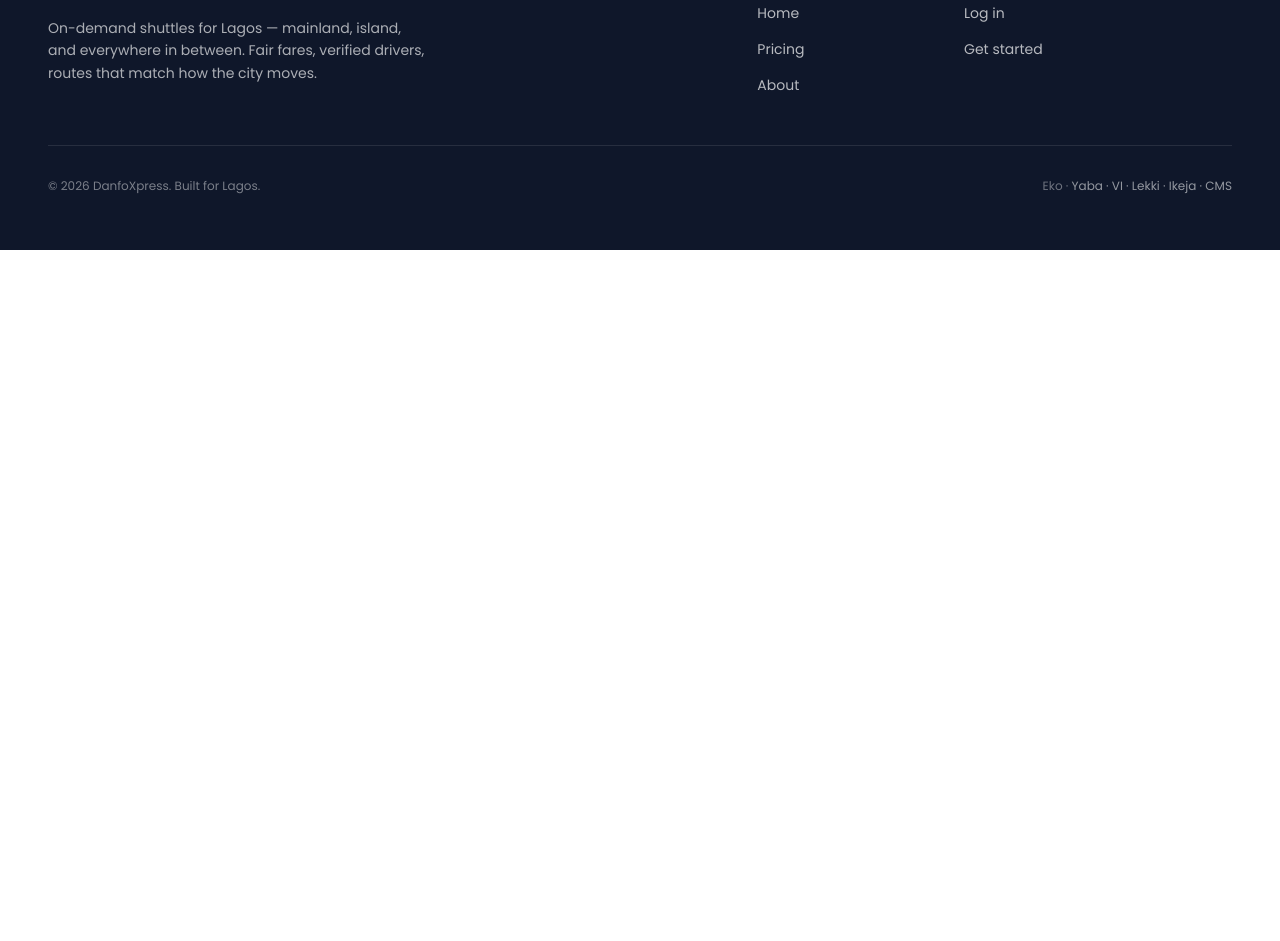
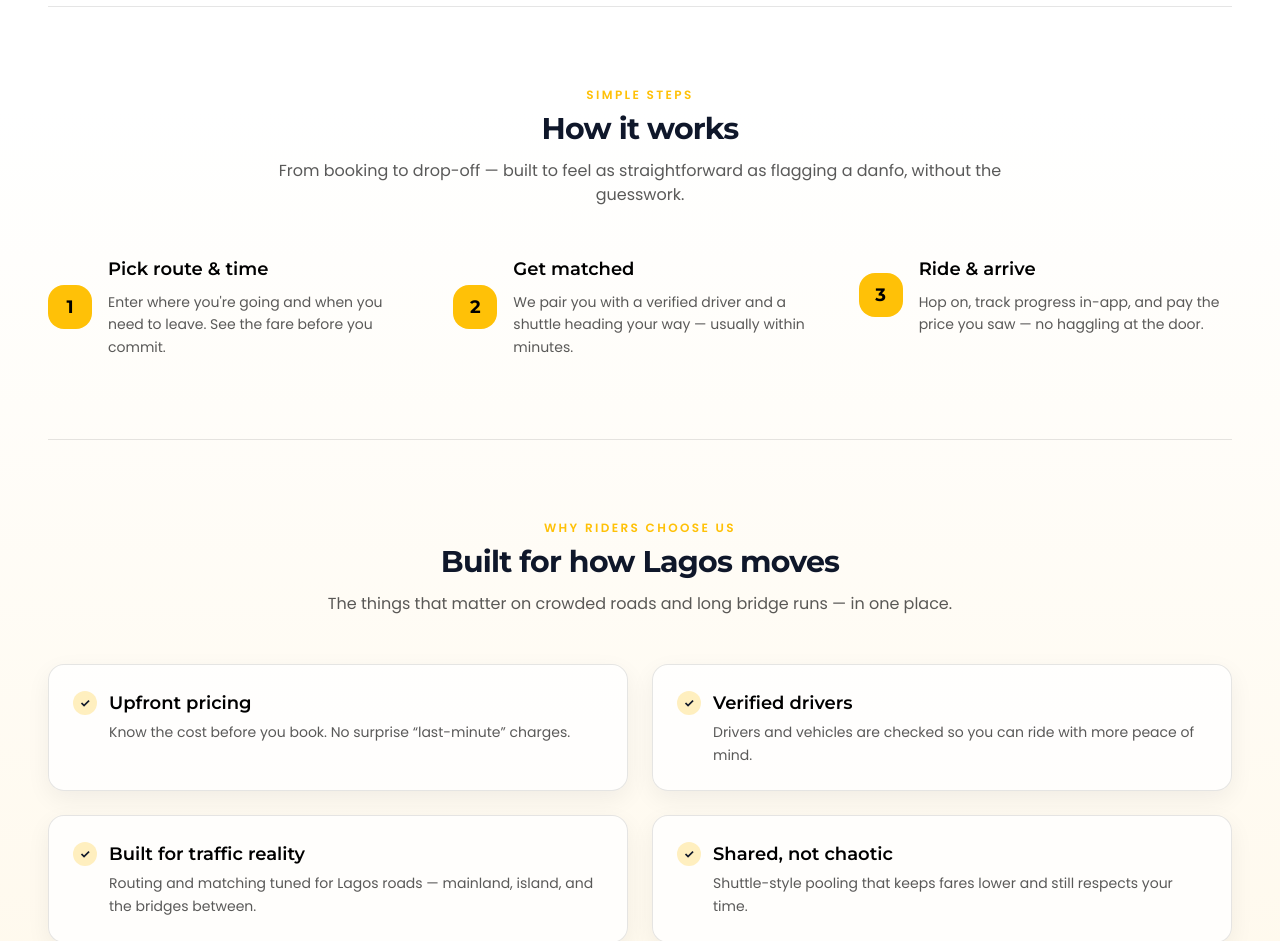
Before and after one commit to nelllyx/DanfoXpress, a React (Vite) app: page / in a window 1280 px wide. Shown: the part 1212-2153 px from the top of the page. Before the commit the page ends 1462 px from the top, so only its background shows below. Built offline with nearby package versions, Linux system fonts and the light colour scheme.

Commit message:
responsive design

```diff
--- a/src/components/NavBar.jsx
+++ b/src/components/NavBar.jsx
@@ -2,13 +2,12 @@ import { useState } from 'react'
 import { usePathname } from '../router/usePathname.js'
 import Link from '../router/Link.jsx'
 
-function NavItem({ to, label, activePath, onNavigate }) {
+function NavItem({ to, label, activePath }) {
   const isActive = activePath === to
 
   return (
     <Link
       to={to}
-      onClick={onNavigate}
       className={[
         'rounded-xl px-3 py-2 text-sm font-medium transition-colors',
         isActive
@@ -27,10 +26,10 @@ export default function NavBar() {
 
   return (
     <header className="sticky top-0 z-10 border-b border-black/10 bg-white/70 backdrop-blur">
-      <div className="layout-shell flex items-center justify-between gap-4 py-3">
+      <div className="w-full flex items-center justify-between px-4 sm:px-8 py-3">
         <Link
           to="/"
-          className="flex min-w-0 shrink-0 items-center gap-2"
+          className="flex items-center gap-2 ml-2 sm:ml-4 mr-4 sm:mr-12"
           style={{ textDecoration: 'none' }}
         >
           <span
@@ -41,7 +40,7 @@ export default function NavBar() {
           </span>
         </Link>
         {/* Desktop nav */}
-        <nav className="hidden md:flex shrink-0 items-center gap-4 lg:gap-8">
+        <nav className="hidden md:flex items-center gap-4 lg:gap-8 mr-2">
           <NavItem to="/" label="Home" activePath={pathname} />
           <NavItem to="/about" label="About" activePath={pathname} />
           <NavItem to="/pricing" label="Pricing" activePath={pathname} />
@@ -71,26 +70,10 @@ export default function NavBar() {
       </div>
       {/* Mobile menu */}
       {menuOpen && (
-        <div className="md:hidden border-t border-black/10 bg-white/95 shadow-lg backdrop-blur">
-          <div className="layout-shell flex flex-col gap-2 py-4">
-            <NavItem
-              to="/"
-              label="Home"
-              activePath={pathname}
-              onNavigate={() => setMenuOpen(false)}
-            />
-            <NavItem
-              to="/about"
-              label="About"
-              activePath={pathname}
-              onNavigate={() => setMenuOpen(false)}
-            />
-            <NavItem
-              to="/pricing"
-              label="Pricing"
-              activePath={pathname}
-              onNavigate={() => setMenuOpen(false)}
-            />
+        <div className="md:hidden bg-white/95 backdrop-blur border-t border-black/10 px-4 py-4 flex flex-col gap-2 shadow-lg">
+          <NavItem to="/" label="Home" activePath={pathname} />
+          <NavItem to="/about" label="About" activePath={pathname} />
+          <NavItem to="/pricing" label="Pricing" activePath={pathname} />
           <Link
             to="/signup"
             className="rounded-xl bg-[#FFC107] px-5 py-3 text-base font-semibold text-black shadow transition-colors hover:bg-yellow-400"
@@ -106,7 +89,6 @@ export default function NavBar() {
             Log in
           </Link>
         </div>
-        </div>
       )}
     </header>
   )
--- a/src/pages/Landing.jsx
+++ b/src/pages/Landing.jsx
@@ -14,12 +14,45 @@ function Stat({ label, value }) {
 
 const hoods = ['Yaba', 'VI', 'Lekki', 'Ikeja', 'CMS']
 
+const steps = [
+  {
+    title: 'Pick route & time',
+    body: "Enter where you're going and when you need to leave. See the fare before you commit.",
+  },
+  {
+    title: 'Get matched',
+    body: 'We pair you with a verified driver and a shuttle heading your way — usually within minutes.',
+  },
+  {
+    title: 'Ride & arrive',
+    body: 'Hop on, track progress in-app, and pay the price you saw — no haggling at the door.',
+  },
+]
+
+const benefits = [
+  {
+    title: 'Upfront pricing',
+    body: 'Know the cost before you book. No surprise “last-minute” charges.',
+  },
+  {
+    title: 'Verified drivers',
+    body: 'Drivers and vehicles are checked so you can ride with more peace of mind.',
+  },
+  {
+    title: 'Built for traffic reality',
+    body: 'Routing and matching tuned for Lagos roads — mainland, island, and the bridges between.',
+  },
+  {
+    title: 'Shared, not chaotic',
+    body: 'Shuttle-style pooling that keeps fares lower and still respects your time.',
+  },
+]
+
 export default function Landing() {
   return (
-    <div className="flex w-full flex-col gap-8 pt-0">
+    <div className="flex w-full flex-col gap-16 pt-0 sm:gap-20">
       <section>
         <div>
-          {/* Width comes from App layout-shell — no extra horizontal padding here */}
           <div className="pb-8 pt-8 text-center sm:pb-12 sm:pt-14">
             <p className="text-[10px] font-semibold uppercase tracking-[0.28em] text-black/45 sm:text-xs">
               Eko · On-demand shuttles
@@ -59,7 +92,7 @@ export default function Landing() {
               </Link>
             </div>
 
-            <p className="mt-7 text-xs text-black/45 sm:text-sm">{hoods.join(' · ')}</p>
+            <p className="mt-7 text-center text-xs text-black/45 sm:text-sm">{hoods.join(' · ')}</p>
           </div>
 
           <div className="relative mt-2 w-full">
@@ -68,7 +101,7 @@ export default function Landing() {
         </div>
       </section>
 
-      <section className="grid grid-cols-1 gap-4 sm:grid-cols-3">
+      <section className="grid gap-4 sm:grid-cols-3">
         <h2 className="col-span-1 mb-2 text-center font-heading text-xl font-bold tracking-tight text-black sm:col-span-3 sm:text-2xl">
           Move smart across Lagos
         </h2>
@@ -76,6 +109,93 @@ export default function Landing() {
         <Stat label="Affordable fares" value="Upfront" />
         <Stat label="Safe rides" value="Verified drivers" />
       </section>
+
+      <section
+        className="border-t border-black/10 pt-16 sm:pt-20"
+        aria-labelledby="how-it-works-heading"
+      >
+        <div className="mx-auto max-w-3xl text-center">
+          <p className="text-xs font-semibold uppercase tracking-[0.2em] text-primary-yellow">
+            Simple steps
+          </p>
+          <h2
+            id="how-it-works-heading"
+            className="mt-2 font-heading text-2xl font-bold tracking-tight text-eko-navy sm:text-3xl"
+          >
+            How it works
+          </h2>
+          <p className="mt-3 text-base text-black/65">
+            From booking to drop-off — built to feel as straightforward as flagging a danfo, without the guesswork.
+          </p>
+        </div>
+
+        <ol className="mt-12 grid gap-10 sm:grid-cols-3 sm:gap-8">
+          {steps.map((step, i) => (
+            <li key={step.title} className="flex flex-col items-center text-center sm:items-stretch sm:text-left">
+              <div className="flex flex-col items-center sm:flex-row sm:gap-4">
+                <span
+                  className="flex h-11 w-11 shrink-0 items-center justify-center rounded-2xl bg-primary-yellow font-heading text-lg font-bold text-black"
+                  aria-hidden
+                >
+                  {i + 1}
+                </span>
+                <div className="mt-4 sm:mt-0">
+                  <h3 className="font-heading text-lg font-semibold text-black">{step.title}</h3>
+                  <p className="mt-2 text-sm leading-relaxed text-black/65">{step.body}</p>
+                </div>
+              </div>
+            </li>
+          ))}
+        </ol>
+      </section>
+
+      <section
+        className="border-t border-black/10 pb-4 pt-16 sm:pt-20"
+        aria-labelledby="why-heading"
+      >
+        <div className="mx-auto max-w-3xl text-center">
+          <p className="text-xs font-semibold uppercase tracking-[0.2em] text-primary-yellow">
+            Why riders choose us
+          </p>
+          <h2 id="why-heading" className="mt-2 font-heading text-2xl font-bold tracking-tight text-eko-navy sm:text-3xl">
+            Built for how Lagos moves
+          </h2>
+          <p className="mt-3 text-base text-black/65">
+            The things that matter on crowded roads and long bridge runs — in one place.
+          </p>
+        </div>
+
+        <ul className="mt-12 grid gap-6 sm:grid-cols-2">
+          {benefits.map((item) => (
+            <li
+              key={item.title}
+              className="rounded-2xl border border-black/10 bg-white/80 p-6 shadow-[0_8px_24px_rgba(15,23,42,0.06)]"
+            >
+              <div className="flex gap-3">
+                <span
+                  className="mt-0.5 flex h-6 w-6 shrink-0 items-center justify-center rounded-full bg-primary-yellow/25 text-xs font-bold text-eko-navy"
+                  aria-hidden
+                >
+                  ✓
+                </span>
+                <div>
+                  <h3 className="font-heading text-lg font-semibold text-black">{item.title}</h3>
+                  <p className="mt-1 text-sm leading-relaxed text-black/65">{item.body}</p>
+                </div>
+              </div>
+            </li>
+          ))}
+        </ul>
+
+        <div className="mt-12 flex justify-center">
+          <Link
+            to="/signup"
+            className="inline-flex min-h-12 items-center justify-center rounded-2xl bg-black px-10 text-base font-semibold text-white shadow-lg shadow-black/15 transition hover:bg-black/90"
+          >
+            Get started
+          </Link>
+        </div>
+      </section>
     </div>
   )
 }
--- /dev/null
+++ b/src/pages/RouteFinder.jsx
@@ -0,0 +1,45 @@
+import { useState } from 'react'
+
+export default function RouteFinder() {
+  const [from, setFrom] = useState('')
+  const [to, setTo] = useState('')
+  const [result, setResult] = useState(null)
+
+  function handleSubmit(e) {
+    e.preventDefault()
+    // Mock result for now
+    setResult({
+      route: `${from} → ${to}`,
+      time: '25 mins',
+      fare: '₦800',
+      note: 'This is a sample route. Real integration coming soon!'
+    })
+  }
+
+  return (
+    <div className="min-h-screen flex flex-col items-center justify-center bg-[#FFFBEA] px-4 py-8">
+      <div className="w-full max-w-md space-y-8 rounded-2xl border border-black/10 bg-white p-8 shadow-lg">
+        <h1 className="font-heading text-2xl font-bold text-black text-center mb-4">Route Finder</h1>
+        <form onSubmit={handleSubmit} className="space-y-4">
+          <div>
+            <label className="block mb-1 text-sm font-medium text-black/80">From</label>
+            <input value={from} onChange={e => setFrom(e.target.value)} className="w-full rounded-xl border border-black/10 bg-white px-4 py-3 text-black shadow-sm outline-none transition-shadow focus:border-accent-red focus:ring-2 focus:ring-accent-red/30" placeholder="Start location" required />
+          </div>
+          <div>
+            <label className="block mb-1 text-sm font-medium text-black/80">To</label>
+            <input value={to} onChange={e => setTo(e.target.value)} className="w-full rounded-xl border border-black/10 bg-white px-4 py-3 text-black shadow-sm outline-none transition-shadow focus:border-accent-red focus:ring-2 focus:ring-accent-red/30" placeholder="Destination" required />
+          </div>
+          <button type="submit" className="w-full rounded-xl bg-black px-6 py-3 text-base font-semibold text-white shadow transition-colors hover:bg-black/90">Find Route</button>
+        </form>
+        {result && (
+          <div className="mt-6 p-4 rounded-xl bg-[#FFF8E1] border border-[#FFC107] text-black">
+            <div className="font-semibold">Route: {result.route}</div>
+            <div>Estimated time: {result.time}</div>
+            <div>Estimated fare: {result.fare}</div>
+            <div className="text-xs mt-2 text-black/60">{result.note}</div>
+          </div>
+        )}
+      </div>
+    </div>
+  )
+}
--- a/src/router/Router.jsx
+++ b/src/router/Router.jsx
@@ -3,6 +3,7 @@ import Login from '../pages/Login.jsx'
 import Signup from '../pages/Signup.jsx'
 import About from '../pages/About.jsx'
 import Pricing from '../pages/Pricing.jsx'
+import RouteFinder from '../pages/RouteFinder.jsx'
 import { usePathname } from './usePathname.js'
 
 function NotFound({ pathname }) {
@@ -33,6 +34,8 @@ export default function Router() {
       return <About />
     case '/pricing':
       return <Pricing />
+    case '/route-finder':
+      return <RouteFinder />
     default:
       return <NotFound pathname={pathname} />
   }
```
Lines whose indentation alone changed are shown as unchanged.
